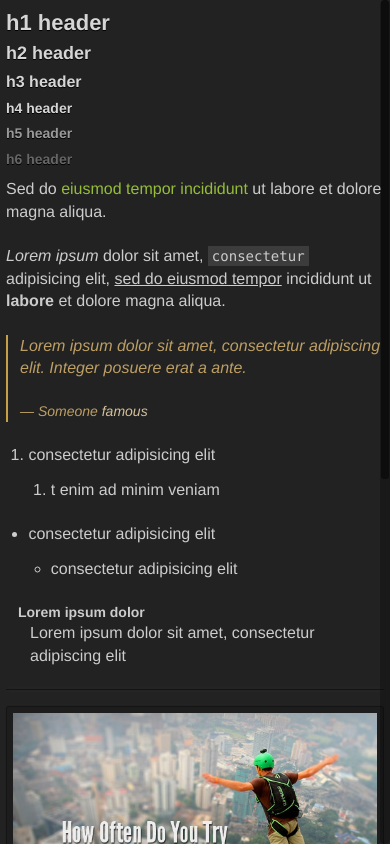
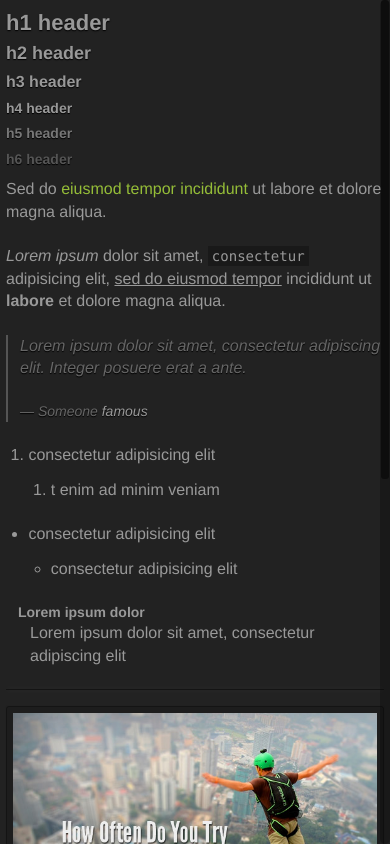
Before and after one commit to dumindu/mytemplate2.tumblr.com, a plain HTML site: page index.html in a window 390 px wide. Drawn offline with nearby package versions, Linux system fonts and the light colour scheme.

Commit message:
Modifications done for add new colors for mobile design

```diff
--- a/assets/css/main.css
+++ b/assets/css/main.css
@@ -22,7 +22,7 @@ input,
 select,
 textarea {
   /*user defined*/
-	color: #CCCCCC;
+	color: #999999;
 }
 
 /*user defined*/
@@ -152,8 +152,7 @@ h5, .h5,
 h6, .h6 {
   line-height: 0.9625;
   font-weight: bold;
-  color: #D6D6D6;
-  text-shadow: 0 0.0625em 0 #000000;
+  text-shadow: 0 0.0625em 0.0625em #000000;
 }
 
 h1, .h1 {
@@ -179,13 +178,13 @@ h4, .h4 {
 h5, .h5 {
 	font-size: 0.875em;
 	margin:0.857142857em 0;
-	color: #999999;
+	color: #777777;
 }
 
 h6, .h6 {
 	font-size: 0.875em;
 	margin:0.857142857em 0;
-	color: #666666;
+	color: #555555;
 }
 
 p, blockquote, ul, ol, dl, menu {
@@ -222,20 +221,21 @@ dd {
   margin-left: 0.75em;
 }
 
-blockquote, blockquote p{
-	color: #BD9F65;
+blockquote, blockquote p, blockquote cite{
+	color: #666666;
+	text-shadow: 0 0.0625em 0.0625em #000000;
 	font-style: italic;
 }
 
 blockquote{
-	border-left: 0.125em solid #C89F45;
+	border-left: 0.125em solid #555555;
 	padding-left: 0.75em;
 }
 
 blockquote cite {
 	display: block;
 	font-size: 0.875em;
-	color: #BD9F65;
+	text-shadow: 0 0.071428571em 0.071428571em #000000;
 }
 
 blockquote cite:before {
@@ -243,7 +243,8 @@ blockquote cite:before {
 }
 
 blockquote cite a, blockquote cite a:visited {
-	color: #D4C19B;
+	color: #999999;
+	text-shadow: 0 0.071428571em 0.071428571em #000000;
 }
 
 /* Figure
@@ -275,6 +276,8 @@ figure img, .figure img{
 figure figcaption , .figure .figcaption{
   padding: 0.428571429em;
   font-size: 0.875em;
+  color: #666666;
+	text-shadow: 0 0.071428571em 0.071428571em #000000;
 }
 figure figcaption p, figure figcaption ul, figure figcaption ol, figure figcaption dl, figure figcaption blockquote, .figure .figcaption p, .figure .figcaption ul, .figure .figcaption ol, .figure .figcaption dl, .figure .figcaption blockquote {
   margin: 0 0 0.428571429em;
@@ -299,9 +302,9 @@ figure figcaption p, figure figcaption ul, figure figcaption ol, figure figcapti
   box-shadow: 0 0 0.071428571em rgba(0, 0, 0, 0.25);
 }
 .prettyprint.linenums {
-  -webkit-box-shadow: inset 2.857142857em 0 0 #1F1F1F, inset 2.928571429em 0 0 #141414;
-  -moz-box-shadow: inset 2.857142857em 0 0 #1F1F1F, inset 2.928571429em 0 0 #141414;
-  box-shadow: inset 2.857142857em 0 0 #1F1F1F, inset 2.928571429em 0 0 #141414;
+  -webkit-box-shadow: inset 2.857142857em 0 0 rgba(0, 0, 0, 0.12), inset 2.928571429em 0 0 rgba(0, 0, 0, 0.24);
+  -moz-box-shadow: inset 2.857142857em 0 0 rgba(0, 0, 0, 0.12), inset 2.928571429em 0 0 rgba(0, 0, 0, 0.24);
+  box-shadow: inset 2.857142857em 0 0 rgba(0, 0, 0, 0.12), inset 2.928571429em 0 0 rgba(0, 0, 0, 0.24);
 }
 
 /* Specify class=linenums on a pre to get line numbering */
@@ -321,7 +324,7 @@ pre {
   overflow-x: auto;
 }
 code{
-	background: rgba(255, 255, 255, 0.12);
+	background: rgba(0, 0, 0, 0.25);
   padding: 0.142857143em 0.285714286em;
 }
 pre, code {
@@ -377,7 +380,7 @@ pre, code {
   background: #444;
   background: rgba(0,0,0,.5);
   position              : relative;
-  margin                : 0 1px;
+  margin                : 0 0.0625em;
   -moz-border-radius    : 0.1875em;
   -webkit-border-radius : 0.1875em;
   border-radius         : 0.1875em;
```
